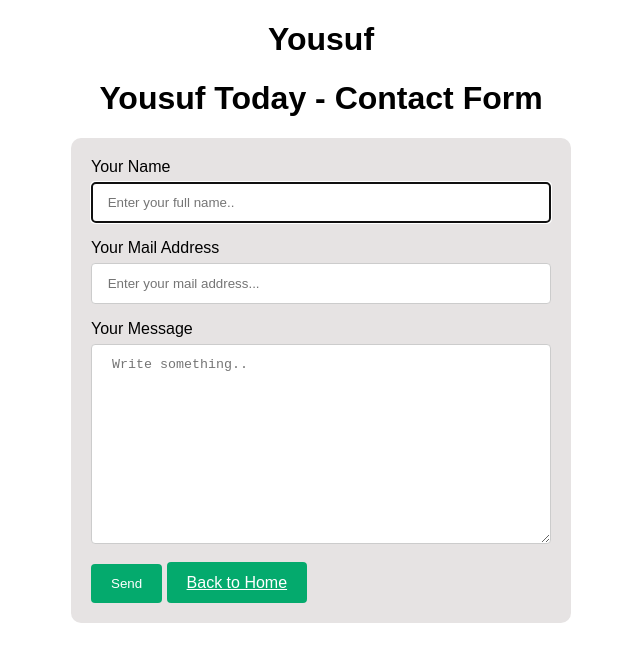
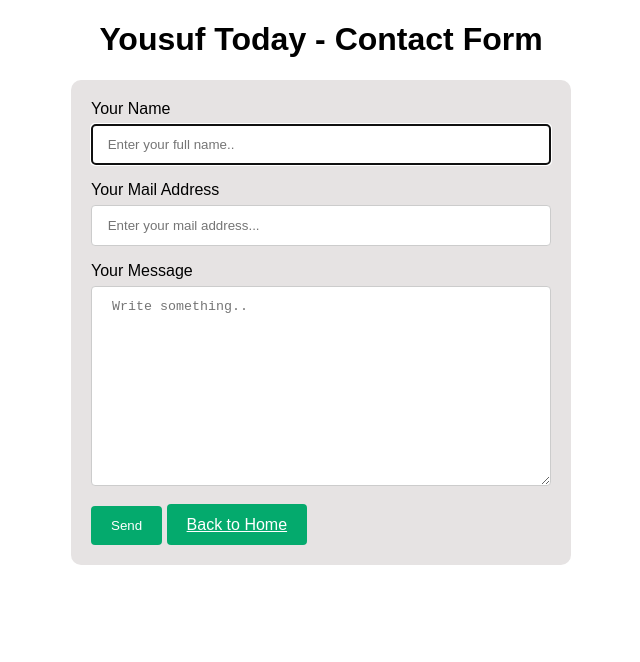
Before and after one commit to yousuftoday/contact, a plain HTML site: page index.html in a window 1280 px wide. Shown: the whole page, without its empty margins (319-959 px from the left). Drawn offline with Linux system fonts and the light colour scheme.

Commit message:
last updated

```diff
--- a/index.html
+++ b/index.html
@@ -18,7 +18,6 @@
   </head>
 
   <body>
-    <h1>Yousuf</h1>
     <h1>Yousuf Today - Contact Form</h1>
     <div class="container">
       <form action="https://formspree.io/f/mnqwgaaw" method="POST">
```
